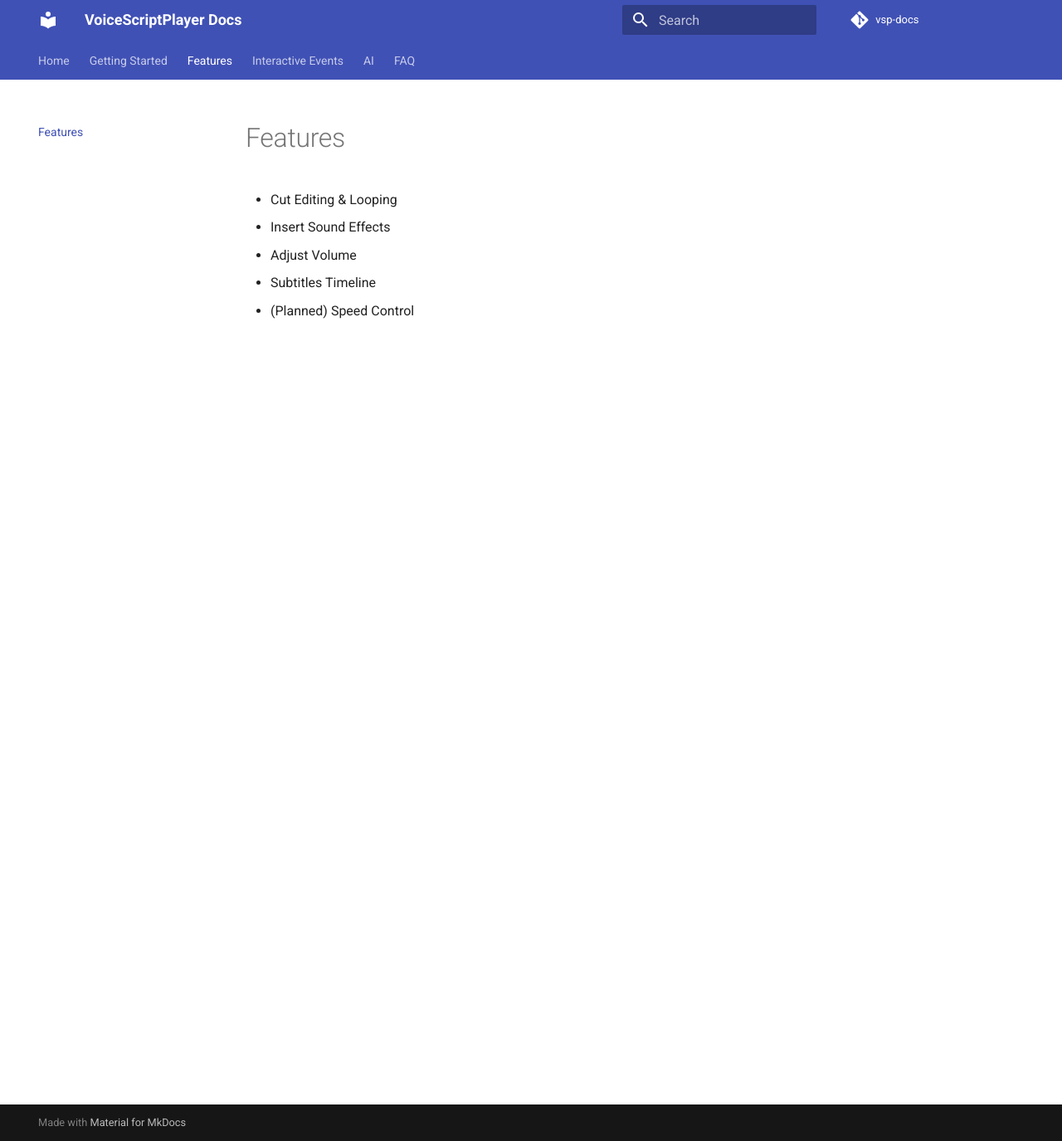
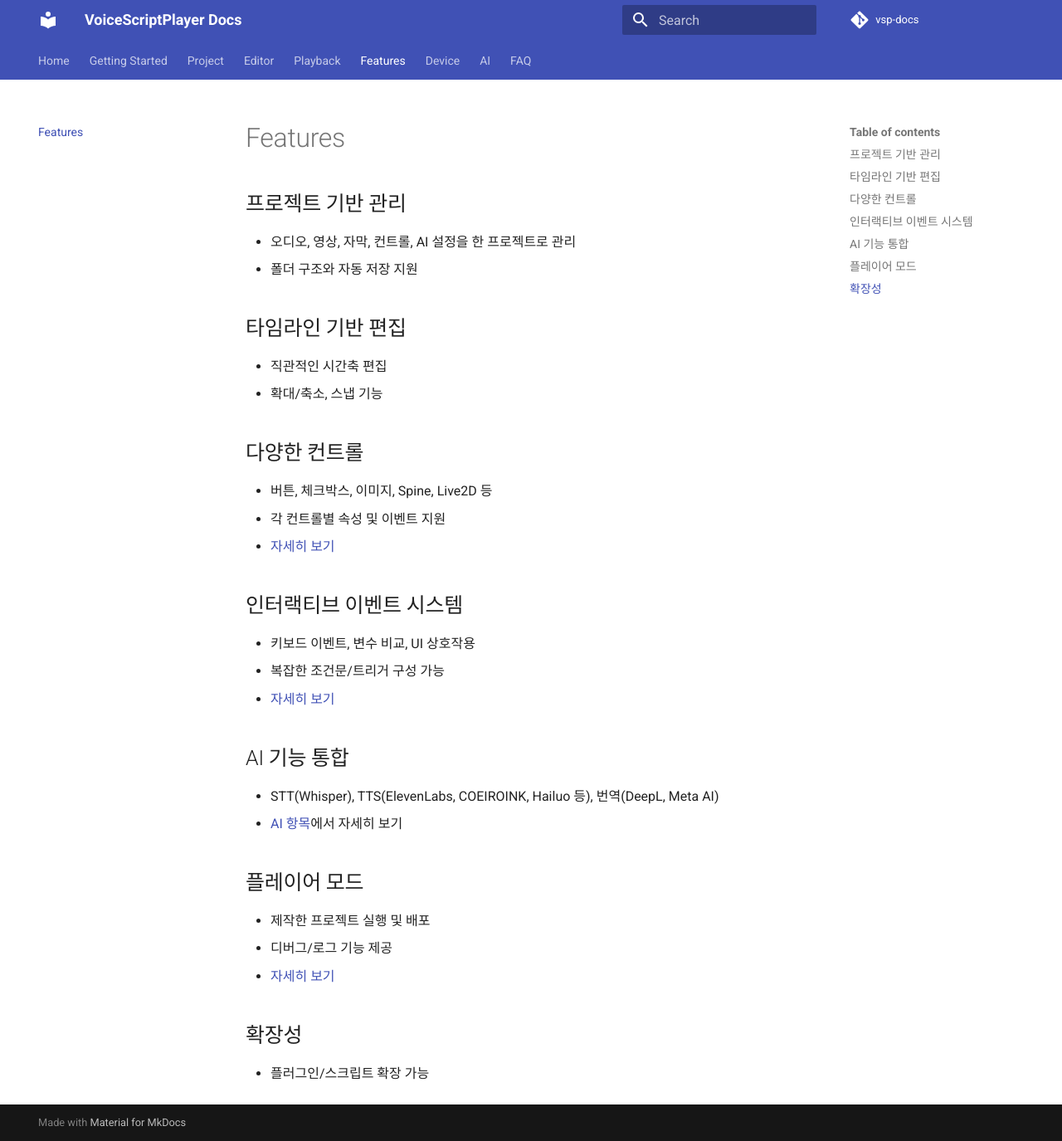
Before and after one commit to VoiceScriptPlayer/vsp-docs, an MkDocs documentation site: the page built from docs/features.md, in a window 1280 px wide and 1375 px high. Shown: the whole window at 83% size. Built offline with MkDocs 1.6.1 and Material for MkDocs 9.7.7, drawn with Linux system fonts in a browser that asks for light colours; comment, search, counter and statistics services are not loaded.

Commit message:
update docs

```diff
--- a/docs/features.md
+++ b/docs/features.md
@@ -1,7 +1,31 @@
 # Features
 
-- Cut Editing & Looping
-- Insert Sound Effects
-- Adjust Volume
-- Subtitles Timeline
-- (Planned) Speed Control
+## 프로젝트 기반 관리
+- 오디오, 영상, 자막, 컨트롤, AI 설정을 한 프로젝트로 관리
+- 폴더 구조와 자동 저장 지원
+
+## 타임라인 기반 편집
+- 직관적인 시간축 편집
+- 확대/축소, 스냅 기능
+
+## 다양한 컨트롤
+- 버튼, 체크박스, 이미지, Spine, Live2D 등
+- 각 컨트롤별 속성 및 이벤트 지원
+- [자세히 보기](editor/controls.md)
+
+## 인터랙티브 이벤트 시스템
+- 키보드 이벤트, 변수 비교, UI 상호작용
+- 복잡한 조건문/트리거 구성 가능
+- [자세히 보기](editor/events.md)
+
+## AI 기능 통합
+- STT(Whisper), TTS(ElevenLabs, COEIROINK, Hailuo 등), 번역(DeepL, Meta AI)
+- [AI 항목](ai/whisper.md)에서 자세히 보기
+
+## 플레이어 모드
+- 제작한 프로젝트 실행 및 배포
+- 디버그/로그 기능 제공
+- [자세히 보기](playback/run.md)
+
+## 확장성
+- 플러그인/스크립트 확장 가능
--- a/mkdocs.yml
+++ b/mkdocs.yml
@@ -13,15 +13,27 @@ theme:
 nav:
   - Home: index.md
   - Getting Started: getting-started.md
+  - Project:
+    - 새 프로젝트 만들기: project/create.md
+    - 불러오기 & 저장: project/manage.md
+  - Editor:
+    - 타임라인: editor/timeline.md
+    - 컨트롤 & 속성: editor/controls.md
+    - 이벤트 설정: editor/events.md
+    - 메뉴: editor/menus.md
+  - Playback:
+    - 실행하기: playback/run.md
+    - 디버그 & 로그: playback/debug.md
   - Features: features.md
-  - Interactive Events: interactive-events.md
+  - Device:
+    - TCode: device/tcode.md
   - AI:
-    - Whisper(STT): ai/whisper.md
-    - ElevenLabs(TTS): ai/elevenlabs.md
-    - COEIROINK(TTS): ai/coeiroink.md
-    - Hailuo(TTS): ai/hailuo.md
-    - Meta AI(번역/LLM): ai/meta_ai.md
-    - DeepL(번역): ai/deepl.md
+    - Whisper: ai/whisper.md
+    - ElevenLabs: ai/elevenlabs.md
+    - COEIROINK: ai/coeiroink.md
+    - Hailuo: ai/hailuo.md
+    - Meta AI: ai/meta_ai.md
+    - DeepL: ai/deepl.md
   - FAQ: faq.md
 
 repo_url: https://github.com/VoiceScriptPlayer/vsp-docs
```
Also changed, not shown: docs/ai/coeiroink.md (+1 -1 lines), docs/editor/menus.md (added, +52 -0 lines), docs/interactive-events.md (deleted, +0 -10 lines), docs/device/tcode.md (added), docs/editor/controls.md (added), docs/editor/events.md (added), docs/editor/timeline.md (added), docs/playback/create.md (added), docs/playback/manage.md (added).
